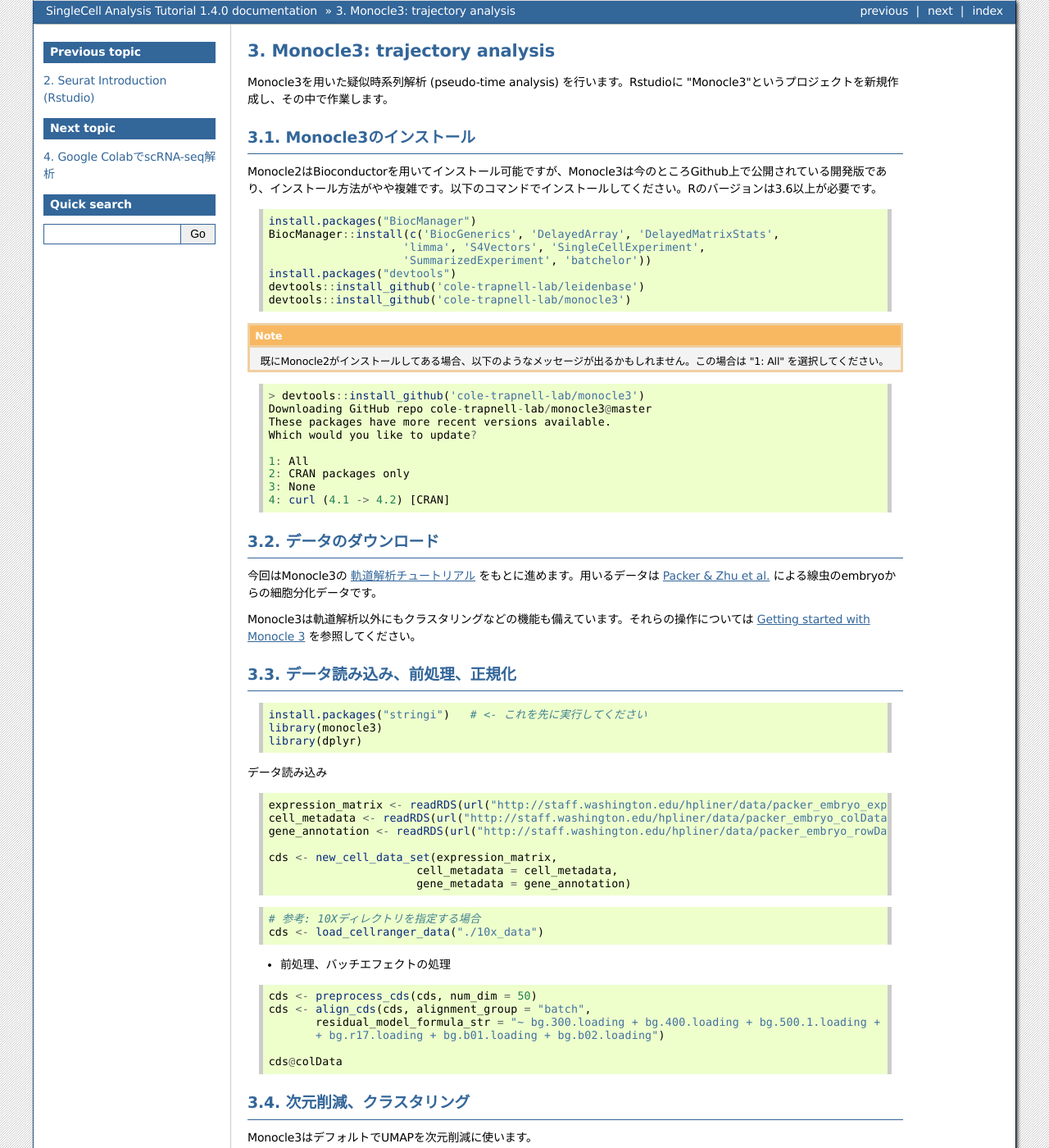
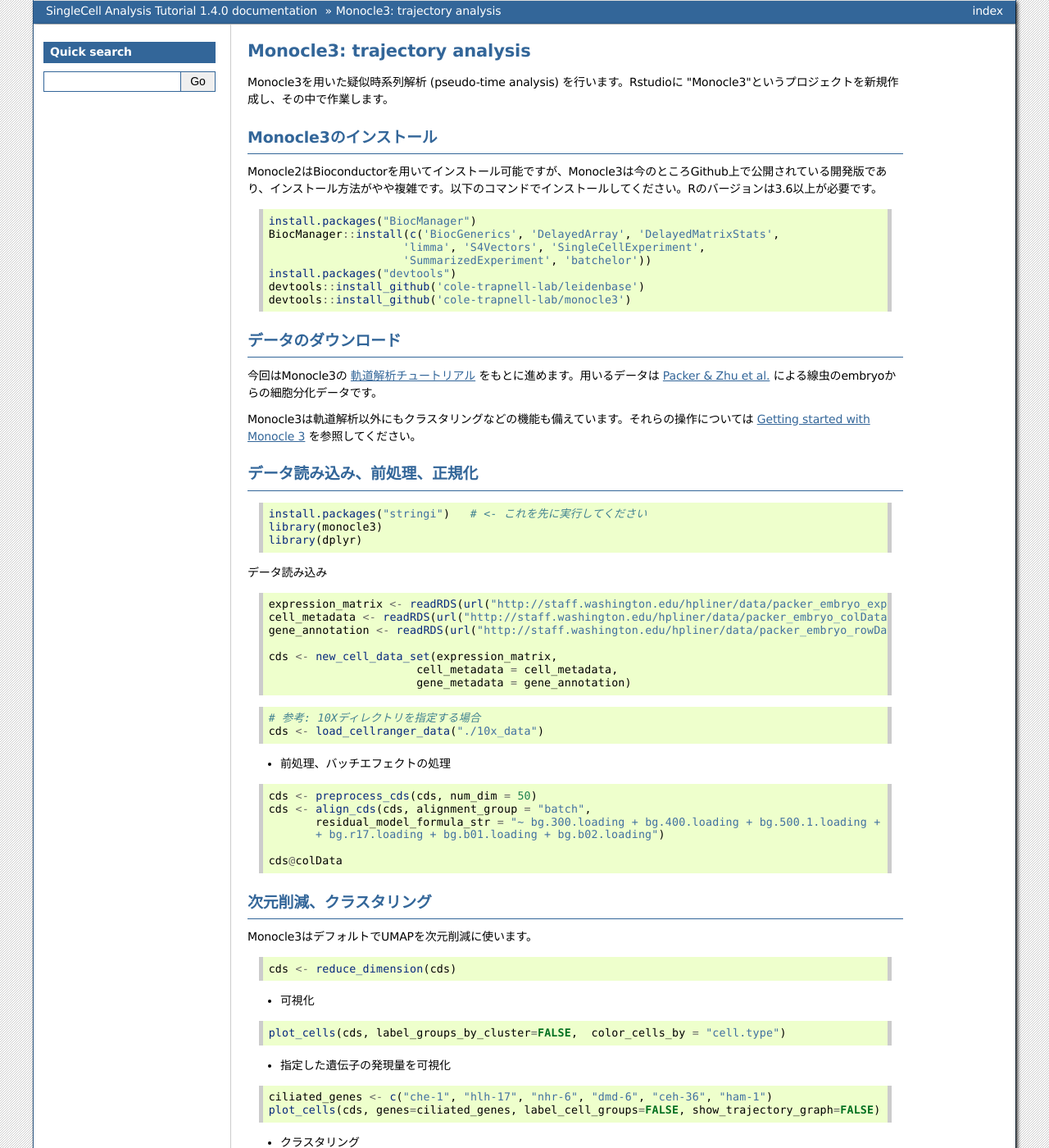
Before and after one commit to rnakato/SinglecellAnalysisTutorial, a Sphinx documentation site: the page built from docs/notebooks/old/Monocle3.rst, in a window 1280 px wide and 1400 px high. Shown: the whole window at 82% size. Built offline with Sphinx 7.4.7, drawn with Linux system fonts in a browser that asks for light colours; pages that are not in the unit, such as notebooks, are missing from menus; some of the changed text lies outside the part shown.

Commit message:
modify Manual

```diff
--- a/docs/index.rst
+++ b/docs/index.rst
@@ -30,7 +30,6 @@
     notebooks/Docker
     notebooks/Seurat
     notebooks/GuidedTutorial
-    notebooks/Monocle3
     notebooks/GoogleColab
     notebooks/Scanpy_PBMC
     notebooks/Scanpy_PAGA
--- a/docs/notebooks/Monocle3.rst
+++ b/docs/notebooks/old/Monocle3.rst
@@ -18,22 +18,6 @@
    install.packages("devtools")
    devtools::install_github('cole-trapnell-lab/leidenbase')
    devtools::install_github('cole-trapnell-lab/monocle3')
-
-.. note::
-
-   既にMonocle2がインストールしてある場合、以下のようなメッセージが出るかもしれません。この場合は "1: All" を選択してください。
-
-.. code-block:: r
-
-   > devtools::install_github('cole-trapnell-lab/monocle3')
-   Downloading GitHub repo cole-trapnell-lab/monocle3@master
-   These packages have more recent versions available.
-   Which would you like to update?
-
-   1: All
-   2: CRAN packages only
-   3: None
-   4: curl (4.1 -> 4.2) [CRAN]
 
 データのダウンロード
 --------------------------------------------
```
